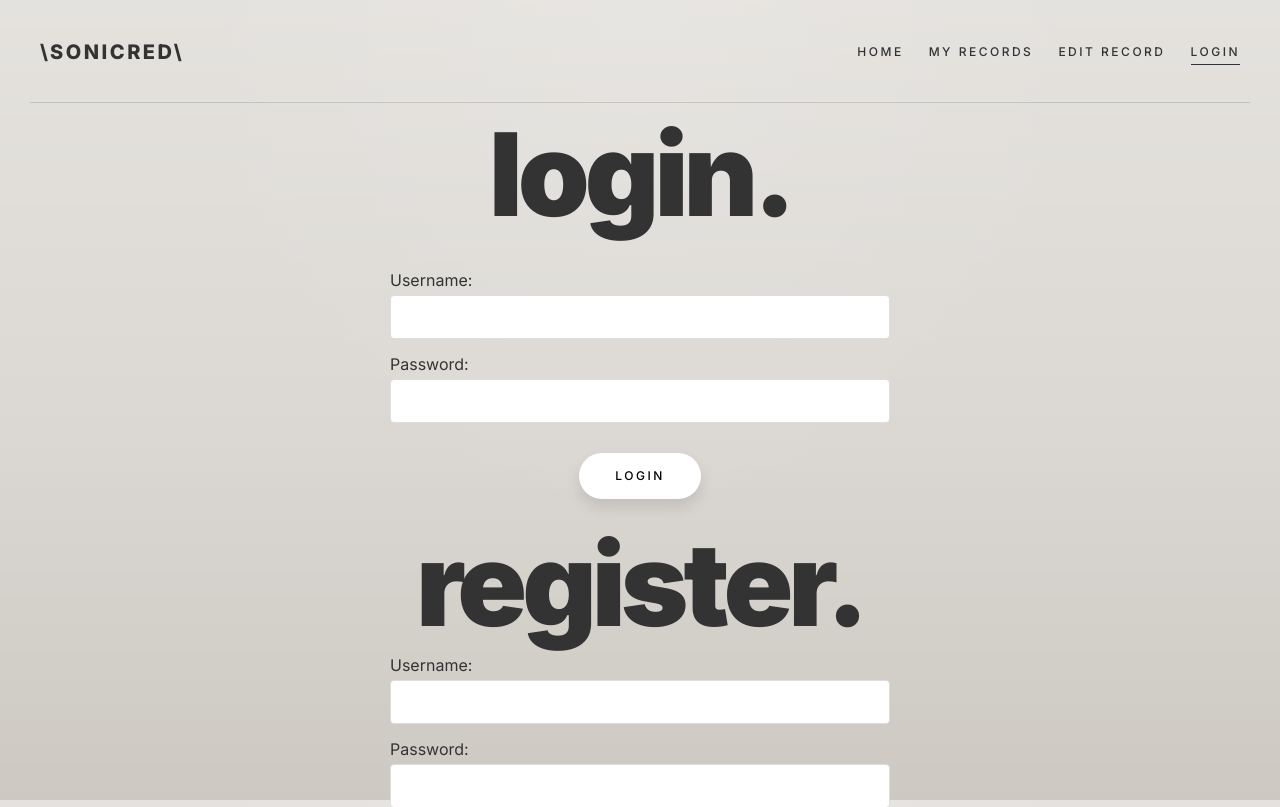
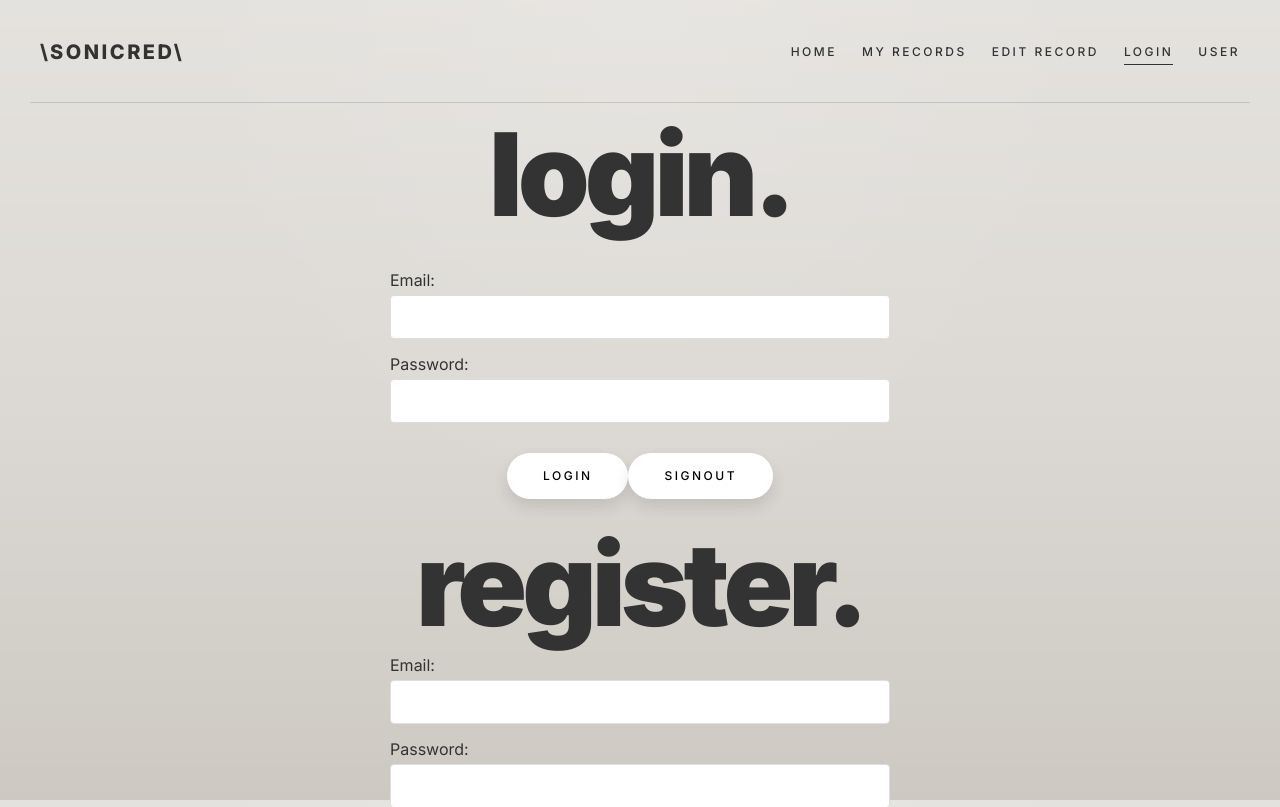
Before and after one commit to Farzad-Fahiminia/1dv613-Project-My-Band, a React (Create React App) app: page /login in a window 1280 px wide. Shown: the top 807 px of the page. Built offline with nearby package versions, Linux system fonts and the light colour scheme; no server answers.

Commit message:
Add login to Firebase

```diff
--- a/src/App.jsx
+++ b/src/App.jsx
@@ -7,6 +7,7 @@ import Create from './Create'
 import Edit from './Edit'
 import Records from './Records'
 import Login from './Login'
+import User from './User'
 
 /**
  * App component.
@@ -35,6 +36,7 @@ function App() {
           <Route path="/create" element={<Create />} />
           <Route path="/edit" element={componentToRender || <Edit />} />
           <Route path="/login" element={<Login />} />
+          <Route path="/user" element={<User />} />
         </Routes>
         <Footer />
       </BrowserRouter>
--- a/src/Header.jsx
+++ b/src/Header.jsx
@@ -19,6 +19,7 @@ function Header() {
             <li><NavLink to="/records" className={({ isActive }) => (isActive ? 'link-active' : 'link')}>My Records</NavLink></li>
             <li><NavLink to="/edit" className={({ isActive }) => (isActive ? 'link-active' : 'link')}>Edit Record</NavLink></li>
             <li><NavLink to="/login" className={({ isActive }) => (isActive ? 'link-active' : 'link')}>Login</NavLink></li>
+            <li><NavLink to="/user" className={({ isActive }) => (isActive ? 'link-active' : 'link')}>User</NavLink></li>
           </ul>
         </div>
       </nav>
--- a/src/Login.jsx
+++ b/src/Login.jsx
@@ -1,7 +1,7 @@
 import React, { useState } from 'react'
-import { createUserWithEmailAndPassword } from 'firebase/auth'
+import { createUserWithEmailAndPassword, setPersistence, signInWithEmailAndPassword, onAuthStateChanged, signOut, getIdToken, getAuth, browserSessionPersistence } from 'firebase/auth'
 import { auth } from './firebase-config'
-// import { useNavigate } from 'react-router-dom'
+import { useNavigate } from 'react-router-dom'
 
 /**
  * Login component.
@@ -13,15 +13,35 @@ function Login() {
   const [password, setPassword] = useState('')
   const [registerEmail, setRegisterEmail] = useState('')
   const [registerPassword, setRegisterPassword] = useState('')
-  // const navigate = useNavigate()
+  const navigate = useNavigate()
 
   const register = async (event) => {
     try {
       event.preventDefault()
       const user = await createUserWithEmailAndPassword(auth, registerEmail, registerPassword)
-      console.log(user)
-      // console.log(registerEmail)
-      // console.log(registerPassword)
+    } catch (error) {
+      console.log(error.message)
+    }
+  }
+
+  const login = async (event) => {
+    try {
+      event.preventDefault()
+      setPersistence(auth, browserSessionPersistence)
+      const response = await signInWithEmailAndPassword(auth, username, password)
+      if (response.user.email) {
+        const authenticate = getAuth()
+        const token = await getIdToken(authenticate.currentUser)
+        navigate('/user')
+      }
+    } catch (error) {
+      console.log(error.message)
+    }
+  }
+
+  const signout = async () => {
+    try {
+      await signOut(auth)
     } catch (error) {
       console.log(error.message)
     }
@@ -32,19 +52,20 @@ function Login() {
       <h1 className="center extreme">Login.</h1>
       <div className="content create">
         <form>
-          <label>Username:</label>
-          <input type="email" required value={username} onChange={(e) => setUsername(e.target.value)} />
+          <label>Email:</label>
+          <input type="email" required onChange={(e) => setUsername(e.target.value)} />
           <label>Password:</label>
-          <input type="password" required value={password} onChange={(e) => setPassword(e.target.value)} />
-          <button type="submit">Login</button>
+          <input type="password" required onChange={(e) => setPassword(e.target.value)} />
+          <button type="submit" onClick={login}>Login</button>
+          <button type="submit" onClick={signout}>Signout</button>
         </form>
 
         <h1 className="center extreme">Register.</h1>
         <form>
-          <label>Username:</label>
-          <input type="email" onChange={(e) => setRegisterEmail(e.target.value)} />
+          <label>Email:</label>
+          <input type="email" required onChange={(e) => setRegisterEmail(e.target.value)} />
           <label>Password:</label>
-          <input type="password" onChange={(e) => setRegisterPassword(e.target.value)} />
+          <input type="password" required onChange={(e) => setRegisterPassword(e.target.value)} />
           <button type="submit" onClick={register}>Register</button>
         </form>
       </div>
--- /dev/null
+++ b/src/User.jsx
@@ -0,0 +1,21 @@
+import React from 'react'
+// import React, { useState } from 'react'
+// import { useNavigate } from 'react-router-dom'
+
+/**
+ * User component.
+ *
+ * @return {*} Returns component.
+ */
+function User() {
+  return (
+    <div>
+      <h1 className="center extreme">User</h1>
+      <div className="content create">
+        <p>Welcome to the dashboard, User</p>
+      </div>
+    </div>
+  )
+}
+
+export default User
```
